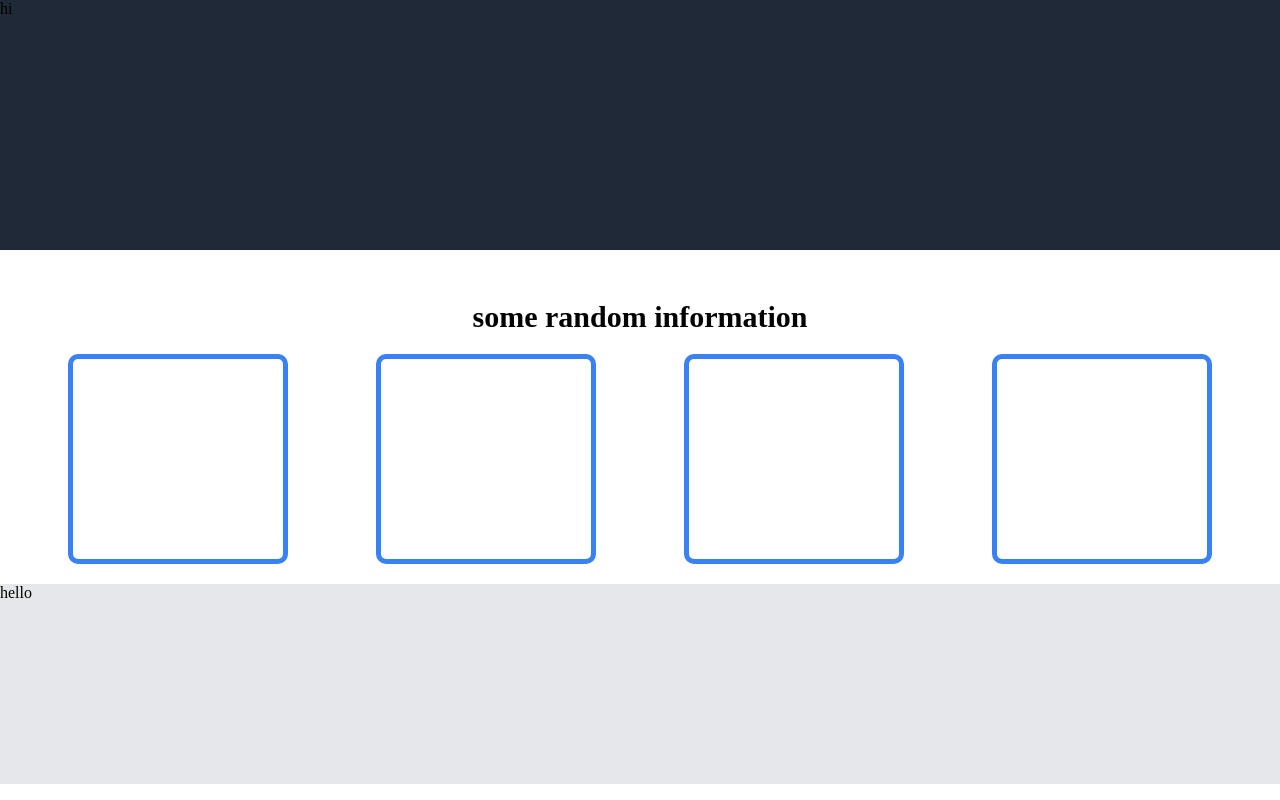
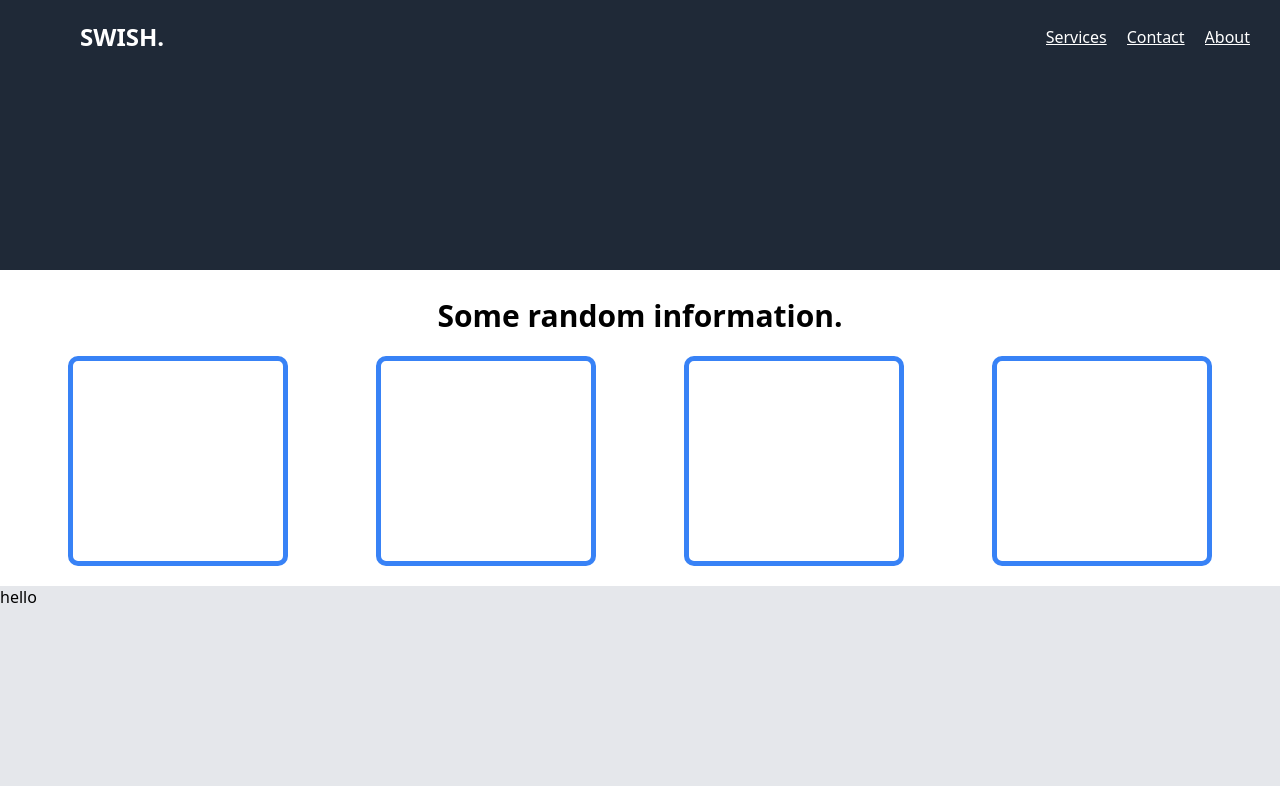
Before and after one commit to kaine223/Landing-Page, a plain HTML site: page index.html in a window 1280 px wide. Drawn offline with Linux system fonts and the light colour scheme.

Commit message:
updated header

```diff
--- a/index.html
+++ b/index.html
@@ -8,9 +8,20 @@
 </head>
 <body>
     <div class="header">
-        <header>hi</header>
+        <header>
+
+            <nav>
+                <h1 id="logo">SWISH.</h1>
+                <div class="header-links">
+                <a href="#">Services</a>
+                <a href="#">Contact</a>
+                <a href="#">About</a>
+            </div>
+
+            </nav>
+        </header>
     </div>
-    <h1 id="random">some random information</h1>
+    <h1 id="random">Some random information.</h1>
     <!-- mid section div start-->
     <div class="mid-section">
 
--- a/style.css
+++ b/style.css
@@ -2,14 +2,16 @@
     margin:0;
     padding:0;
     overflow: auto;
+    font-family: system-ui, 'Segoe UI', Roboto, Oxygen, Ubuntu, Cantarell, 'Open Sans', 'Helvetica Neue', sans-serif;
+
 
 }
 .header{
+    padding-top: 20px;
     background-color: #1F2937;
     height: 250px;
-    display:flex;
-    margin-bottom:50px;
-    padding:0;
+    margin-bottom:25px;
+
 
 
 }
@@ -30,7 +32,9 @@
     overflow: auto;
     position: relative;
     align-items: center;
-    flex:1
+    flex:1;
+
+
 
 
 
@@ -49,3 +53,31 @@
     background-color: #E5E7EB;
     height: 200px
 }
+
+nav{
+display: flex;
+flex-direction: row;
+justify-content: space-around;
+align-items: center;
+}
+.header-links{
+    display: flex;
+    flex-wrap: wrap;
+    flex-direction: row;
+    column-gap: 20px;
+    row-gap: 100px;
+    flex: 1;
+    justify-content: flex-end;
+    font-family: system-ui, 'Segoe UI', Roboto, Oxygen, Ubuntu, Cantarell, 'Open Sans', 'Helvetica Neue', sans-serif;
+    color: white;
+    padding-right: 30px;
+
+
+}
+a{
+    color: white;
+}
+#logo{
+    padding-left: 80px;
+    color: white;
+}
```
